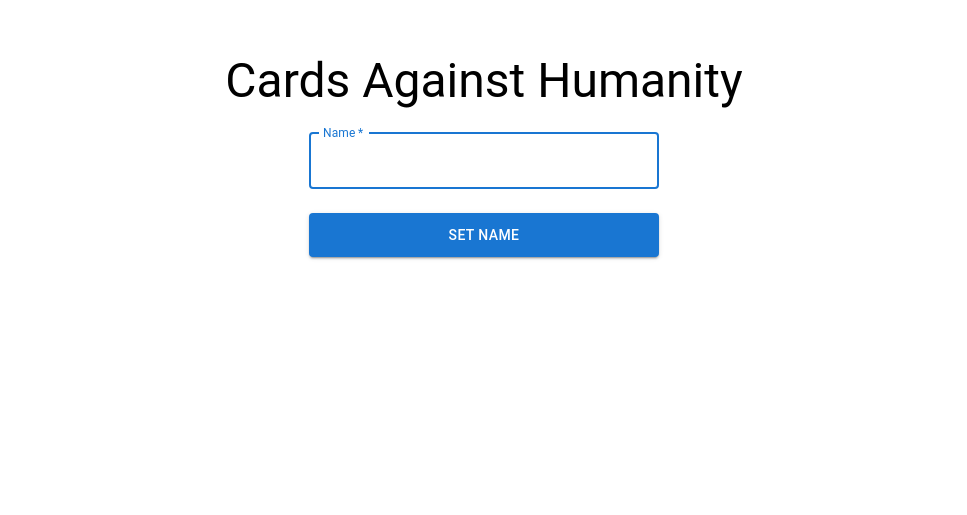
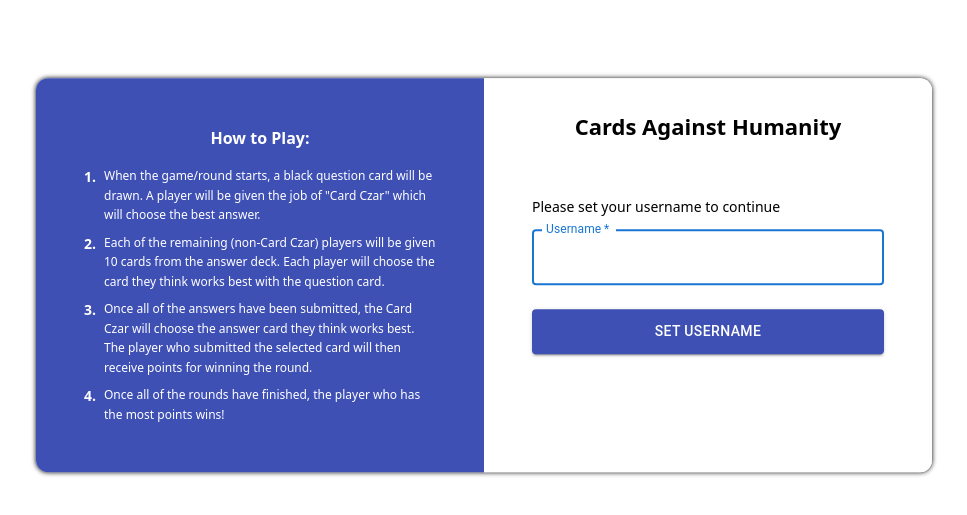
Before and after one commit to easton36/uno-it-innovation-board-game, a React (Vite) app in the folder frontend/: page / in a window 1280 px wide. Shown: the part 125-640 px from the top of the page, without its empty margins (156-1123 px from the left). Built offline with nearby package versions, Linux system fonts and the light colour scheme; no server answers.

Commit message:
Finish up all of the backend
There is still a good amount of frontend bugs to solve

```diff
--- a/frontend/src/App.jsx
+++ b/frontend/src/App.jsx
@@ -1,6 +1,6 @@
 import { useState, useEffect, useMemo } from 'react';
 import { createTheme, ThemeProvider } from '@mui/material/styles';
-import { BrowserRouter as Router, Routes, Route, Link } from "react-router-dom";
+import { BrowserRouter as Router, Routes, Route } from "react-router-dom";
 import Cookies from 'js-cookie';
 
 import { ToastContainer, toast } from 'react-toastify';
@@ -24,7 +24,7 @@
 	}
 });
 
-const socket = io('http://localhost:3000', {
+const socket = io('http://192.168.1.121:3000', {
 	extraHeaders: {
 		Authorization: `Bearer ${localStorage.getItem('token')}`
 	}
@@ -47,14 +47,14 @@
 	const [questionCard, setQuestionCard] = useState();
 	const [userCards, setUserCards] = useState([]);
 
-	const sessionToken = useMemo(() => Cookies.get('token') || localStorage.getItem('token'), []);
+	const sessionToken = useMemo(() => Cookies.get('token') || localStorage.getItem('token'), [user]);
 
 	const initiateUser = async (name) => {
 		if(!sessionToken && !name) return;
 
 		const response = await INITIATE_USER(name);
 
-		if(!response.success) return
+		if(!response.success) return toast.error(response.message || 'An error has occurred');
 
 		localStorage.setItem('token', response.token);
 		setUser(response.userId);
@@ -123,6 +123,7 @@
 				name: data.name,
 				userId: data.userId,
 				message: 'joined the game!',
+				timestamp: Date.now()
 			}]);
 		});
 
@@ -133,6 +134,7 @@
 				name: data.name,
 				userId: data.userId,
 				message: 'left the game.',
+				timestamp: Date.now()
 			}]);
 
 			console.log('game:user:leave', data);
@@ -145,6 +147,7 @@
 				name: `Round ${data.round}`,
 				questionCard: data.questionCard,
 				message: 'has started!',
+				timestamp: Date.now()
 			}]);
 
 			setGameFeed(prev => [...prev, {
@@ -152,6 +155,7 @@
 				name: data.cardCzar,
 				nameIsId: true,
 				message: 'is the Card Czar!',
+				timestamp: Date.now()
 			}]);
 
 			setQuestionCard(data.questionCard);
@@ -177,6 +181,7 @@
 				name: `Everyone`,
 				cards: data.cards,
 				message: 'has received new cards!',
+				timestamp: Date.now()
 			}]);
 
 			setUserCards(data.cards);
@@ -189,6 +194,7 @@
 				event: 'game:user:picked',
 				name: `${data.name}`,
 				message: 'picked their answer.',
+				timestamp: Date.now(),
 				userId: data.userId
 			}]);
 
@@ -216,6 +222,7 @@
 			setGameFeed(prev => [...prev, {
 				event: 'round',
 				message: 'The round has ended! All of the answers have been displayed. The Card Czar will now pick the winner!',
+				timestamp: Date.now()
 			}]);
 
 			setUserCards(data.answers);
@@ -230,6 +237,13 @@
 				name: data.winner,
 				nameIsId: true,
 				message: 'is the round winner!',
+				timestamp: Date.now()
+			}]);
+
+			setGameFeed(prev => [...prev, {
+				event: 'game:round:winner',
+				message: 'Waiting for the game creator to start the next round...',
+				timestamp: Date.now()
 			}]);
 
 			setQuestionCard(prev => ({
@@ -271,8 +285,14 @@
 		<ThemeProvider theme={theme}>
 			<Router>
 				<Routes>
-					<Route path="/" element={<Main activeGame={activeGame} initiateUser={initiateUser} sessionToken={sessionToken} />} />
-					<Route path="/create-game" element={<CreateGame gameCreated={gameCreated} />} />
+					<Route path="/" element={<Main
+						activeGame={activeGame}
+						initiateUser={initiateUser}
+						sessionToken={sessionToken}
+						gameCreated={gameCreated}
+						gameJoined={gameJoined}
+					/>} />
+					<Route path="/create-game" element={<CreateGame  />} />
 					<Route path="/join-game" element={<JoinGame gameJoined={gameJoined} />} />
 					<Route path="/game" element={<Game
 						activeGame={activeGame}
--- a/frontend/src/api/fetch.js
+++ b/frontend/src/api/fetch.js
@@ -1,6 +1,9 @@
 import Cookies from 'js-cookie';
 
-const API_URL = 'http://localhost:3000/api';
+const API_URL = 'http://192.168.1.121:3000/api';
+
+// sometimes we use localStorage instead of cookies because of CSRF stuff
+// on production site that shouldn't be an issue
 
 export const INITIATE_USER = async (name) => {
 	const response = await fetch(`${API_URL}/user${name ? `?name=${name}` : ''}`, {
--- a/frontend/src/components/GameNav.jsx
+++ b/frontend/src/components/GameNav.jsx
@@ -21,7 +21,9 @@
 	};
 
 	return (
-		<div className="w-full bg-white border-b-4 border-b-black flex flex-row justify-between items-center px-6 py-4 z-20">
+		<div className="w-full bg-white border-b-4 border-b-black flex flex-row justify-between items-center px-6 py-4 z-20" style={{
+			height: '60px'
+		}}>
 			<p className="font-bold text-20">Cards Against Humanity</p>
 
 			<div className="absolute flex flex-row items-center justify-center gap-3" style={{
--- a/frontend/src/views/Main.jsx
+++ b/frontend/src/views/Main.jsx
@@ -1,64 +1,267 @@
-import { useState } from 'react';
-import { Link } from 'react-router-dom';
+import { useState, useEffect, useMemo } from 'react';
+import { Link, useNavigate } from 'react-router-dom';
 
 import Button from '@mui/material/Button';
 import Box from '@mui/material/Box';
 import Grid from '@mui/material/Grid';
+import { TextField, InputLabel } from '@mui/material';
 import Typography from '@mui/material/Typography';
-import { TextField } from '@mui/material';
+import ArrowBackIcon from '@mui/icons-material/ArrowBack';
+import { FormControl, Select, MenuItem } from '@mui/material';
+import { toast } from 'react-toastify';
 
-const App = ({ activeGame, initiateUser, sessionToken }) => {
+import { CREATE_GAME, JOIN_GAME } from '../api/fetch';
+
+const App = ({ activeGame, initiateUser, sessionToken, gameCreated, gameJoined }) => {
+	const navigate = useNavigate();
+
+	const [authenticated, setAuthenticated] = useState(sessionToken);
 	const [name, setName] = useState('');
+	const [page, setPage] = useState('main');
+
+	useEffect(() => {
+		setAuthenticated(sessionToken);
+	}, [sessionToken]);
+
+	/* const subTitle = useMemo(() => {
+		if(!authenticated) return 'Please set your username to continue';
+
+		switch(page){
+			case 'main':
+				return 'Select an option to enter a game';
+			case 'create-game':
+				return 'Create a game and play with your friends!';
+		}
+	}, [page, authenticated]); */
+
+	const postName = () => {
+		initiateUser(name);
+
+		setName('');
+	};
+
+	const [gameLength, setGameLength] = useState('');
+	const [gameDeck, setGameDeck] = useState('');
+
+	const createGame = async () => {
+		if(![5, 10, 15].includes(gameLength)){
+			return toast.error('Please select a valid game length');
+		}
+		if(!['base', 'cybersecurity', 'bioinformatics',].includes(gameDeck)){
+			return toast.error('Please select a valid game deck');
+		}
+
+		const response = await CREATE_GAME(gameLength, gameDeck);
+
+		if(!response.success){
+			return toast.error(response.message || 'An error occurred');
+		}
+
+		gameCreated(response.data);
+
+		setGameLength('');
+		setGameDeck('');
+
+		toast.success('Game created successfully');
+
+		return navigate(`/game`);
+	};
+
+	const [gameCode, setGameCode] = useState('');
+
+	const joinGame = async () => {
+		if(!gameCode || gameCode.length !== 6){
+			return toast.error('Invalid game code');
+		}
+
+		const response = await JOIN_GAME(gameCode);
+
+		if(!response.success){
+			return toast.error(response.message || 'An error occurred');
+		}
+
+		gameJoined(response.data);
+
+		setGameCode('');
+
+		toast.success('Game joined successfully');
+
+		return navigate(`/game`);
+	};
 
 	return (
-		<Grid item container direction="column" justifyContent="center" alignItems="center" minHeight="70vh">
-			<Typography component="h1" variant="h3">
-				Cards Against Humanity
-			</Typography>
-			{sessionToken ? (
-				<Box noValidate sx={{
-					mt: 1,
-					display: 'flex',
-					flexDirection: 'row',
-					alignItems: 'center',
-					gap: 2,
+		<div className="w-full h-full flex flex-col items-center justify-center">
+			<div className="max-w-4xl grid grid-cols-2 bg-white rounded-12 mt-10" style={{
+				boxShadow: '0 0 5px #000',
+				transform: 'translateY(-5%)'
 			}}>
+				<div className="h-full bg-blurple rounded-tl-12 rounded-bl-12 px-12 py-12 flex-1 flex flex-col items-center justify-center">
+					<p className="font-semibold text-16 text-white mb-4">How to Play:</p>
+					<div className="flex flex-row items-start mb-2">
+						<p className="font-bold text-14 text-white pr-2">1.</p>
+						<p className="text-12 text-white leading-relaxed">When the game/round starts, a black question card will be drawn. A player will be given the job of "Card Czar" which will choose the best answer.</p>
+					</div>
+					<div className="flex flex-row items-start mb-2">
+						<p className="font-bold text-14 text-white pr-2">2.</p>
+						<p className="text-12 text-white leading-relaxed">Each of the remaining (non-Card Czar) players will be given 10 cards from the answer deck. Each player will choose the card they think works best with the question card.</p>
+					</div>
+					<div className="flex flex-row items-start mb-2">
+						<p className="font-bold text-14 text-white pr-2">3.</p>
+						<p className="text-12 text-white leading-relaxed">Once all of the answers have been submitted, the Card Czar will choose the answer card they think works best. The player who submitted the selected card will then receive points for winning the round.</p>
+					</div>
+					<div className="flex flex-row items-start">
+						<p className="font-bold text-14 text-white pr-2">4.</p>
+						<p className="text-12 text-white leading-relaxed">Once all of the rounds have finished, the player who has the most points wins!</p>
+					</div>
+				</div>
+				<div className="relative h-full bg-white rounded-tr-12 rounded-br-12 px-12 py-12 flex flex-col items-center justify-center">
+					<div className="absolute top-8 text-center w-full">
+						<p className="mb-0 text-22 font-semibold">Cards Against Humanity</p>
+						{/* <p className="-mt-1 text-14 font-normal">{subTitle}</p> */}
+					</div>
+
+					{page === 'main' && (
+						authenticated ? (
+							<>
 								{activeGame ? (
 									<>
+										<div className="flex flex-col items-center">
+											<p className="text-14 mb-2">You already are in an active game!</p>
+
 											<Link to="/game">
-								<Button type="submit" variant="contained" sx={{ mt: 2, py: 2, width: 250, fontSize: 16 }}>
+												<Button variant="contained" sx={{ mt: 0, py: 2, width: 250, fontSize: 16,
+													backgroundColor: '#3f50b5',
+													'&:hover': {
+														backgroundColor: '#757ce8'
+													}
+												}}>
 													Resume Active Game
 												</Button>
 											</Link>
+										</div>
+									</>
+								) : (
+									<div className="flex flex-col items-center">
+										<div className="flex flex-col items-center">
+											<p className="text-14 mb-2">Create a game for others to join</p>
+											<Button variant="contained" sx={{ width: 240, py: 2, fontSize: 16, mt: 0,
+												backgroundColor: '#3f50b5',
+												'&:hover': {
+													backgroundColor: '#757ce8'
+												}
+											}} onClick={() => setPage('create-game')}>
+												Create Game
+											</Button>
+										</div>
+
+										<p className="font-semibold text-16 mt-3 mb-3">OR</p>
+
+										<div className="flex flex-col items-center">
+											<p className="text-14 mb-2">Join an existing game</p>
+											<Button fullWidth variant="contained" sx={{ width: 240, py: 2, fontSize: 16, mt: 0,
+												backgroundColor: '#3f50b5',
+												'&:hover': {
+													backgroundColor: '#757ce8'
+												}
+											}} onClick={() => setPage('join-game')}>
+												Join Game
+											</Button>
+										</div>
+									</div>
+								)}
 							</>
 						) : (
 							<>
-							<Link to="/create-game">
-								<Button type="submit" variant="contained" sx={{ mt: 2, py: 2, width: 180, fontSize: 16 }}>
+								<p className="w-full mb-3 text-14">Please set your username to continue</p>
+								<TextField margin="normal" required fullWidth id="name" label="Username" name="name" autoFocus value={name} onChange={(e) => {
+									setName(e.target.value);
+								}} sx={{ mt: 0 }}/>
+
+								<Button type="submit" fullWidth variant="contained" sx={{
+									mt: 2, py: 1.25,
+									backgroundColor: '#3f50b5',
+									'&:hover': {
+										backgroundColor: '#757ce8'
+									}
+								}} onClick={() => postName()}>
+									Set Username
+								</Button>
+							</>
+						)
+					)}
+
+					{page === 'create-game' && (
+						<div className="mt-6">
+							<div className="flex flex-col gap-4">
+								<FormControl>
+									<InputLabel id="total-round-select-label">Total Rounds</InputLabel>
+									<Select labelId="total-round-select-label" id="total-round-select" value={gameLength} label="Total Rounds"
+										onChange={(e) => {
+											setGameLength(e.target.value);
+										}}>
+										<MenuItem value={5}>Five</MenuItem>
+										<MenuItem value={10}>Ten</MenuItem>
+										<MenuItem value={15}>Fifteen</MenuItem>
+									</Select>
+								</FormControl>
+
+								<FormControl>
+									<InputLabel id="deck-select-label">Deck</InputLabel>
+									<Select labelId="deck-select-label" id="deck-select" value={gameDeck} label="Deck"
+										onChange={(e) => {
+											setGameDeck(e.target.value);
+										}}>
+										<MenuItem value={'base'}>Base</MenuItem>
+										<MenuItem value={'cybersecurity'}>Cybersecurity</MenuItem>
+										<MenuItem value={'bioinformatics'}>Bioinformatics</MenuItem>
+									</Select>
+								</FormControl>
+							</div>
+
+							<Button type="submit" fullWidth variant="contained" sx={{ mt: 2, py: 1.25,
+								backgroundColor: '#3f50b5',
+								'&:hover': {
+									backgroundColor: '#757ce8'
+								}
+							}} onClick={createGame}>
 								Create Game
 							</Button>
-							</Link>
 
-							<Link to="/join-game">
-								<Button type="submit" variant="contained" sx={{ mt: 2, py: 2, width: 180, fontSize: 16 }}>
+							<Button variant="text" color="primary" startIcon={<ArrowBackIcon />} sx={{ mt: 1,
+								color: '#3f50b5',
+								'&:hover': {
+									color: '#757ce8'
+								}
+							}} onClick={() => setPage('main')}>Go Back</Button>
+						</div>
+					)}
+
+					{page === 'join-game' && (
+						<div>
+							<TextField margin="normal" required fullWidth id="code" label="Game code" name="gameCode" autoFocus value={gameCode} onChange={(e) => {
+								setGameCode(e.target.value);
+							}} />
+
+							<Button type="submit" fullWidth variant="contained" sx={{ mt: 2, py: 1.25,
+								backgroundColor: '#3f50b5',
+								'&:hover': {
+									backgroundColor: '#757ce8'
+								}
+							}} onClick={joinGame}>
 								Join Game
 							</Button>
-							</Link>
-						</>
+
+							<Button variant="text" color="primary" startIcon={<ArrowBackIcon />} sx={{ mt: 1,
+								color: '#3f50b5',
+								'&:hover': {
+									color: '#757ce8'
+								}
+							}} onClick={() => setPage('main')}>Go Back</Button>
+						</div>
 					)}
-				</Box>
-			) : (
-				<Box sx={{ mt: 1 }}>
-					<TextField margin="normal" required fullWidth id="name" label="Name" name="name" autoFocus value={name} onChange={(e) => {
-						setName(e.target.value);
-					}} />
-
-					<Button type="submit" fullWidth variant="contained" sx={{ mt: 2, py: 1.25 }} onClick={() => initiateUser(name)}>
-						Set Name
-					</Button>
-				</Box>
-			)}
-		</Grid>
+				</div>
+			</div>
+		</div>
 	);
 }
 
```
Also changed, not shown: frontend/src/components/Card.jsx (+4 -7 lines), frontend/src/components/UserCards.jsx (+3 -4 lines), frontend/src/views/Game.jsx (+16 -7 lines), frontend/tailwind.config.cjs (+14 -1 lines), 2 other files (tests, documents, lock files or other folders). Lines whose indentation alone changed are shown as unchanged.
